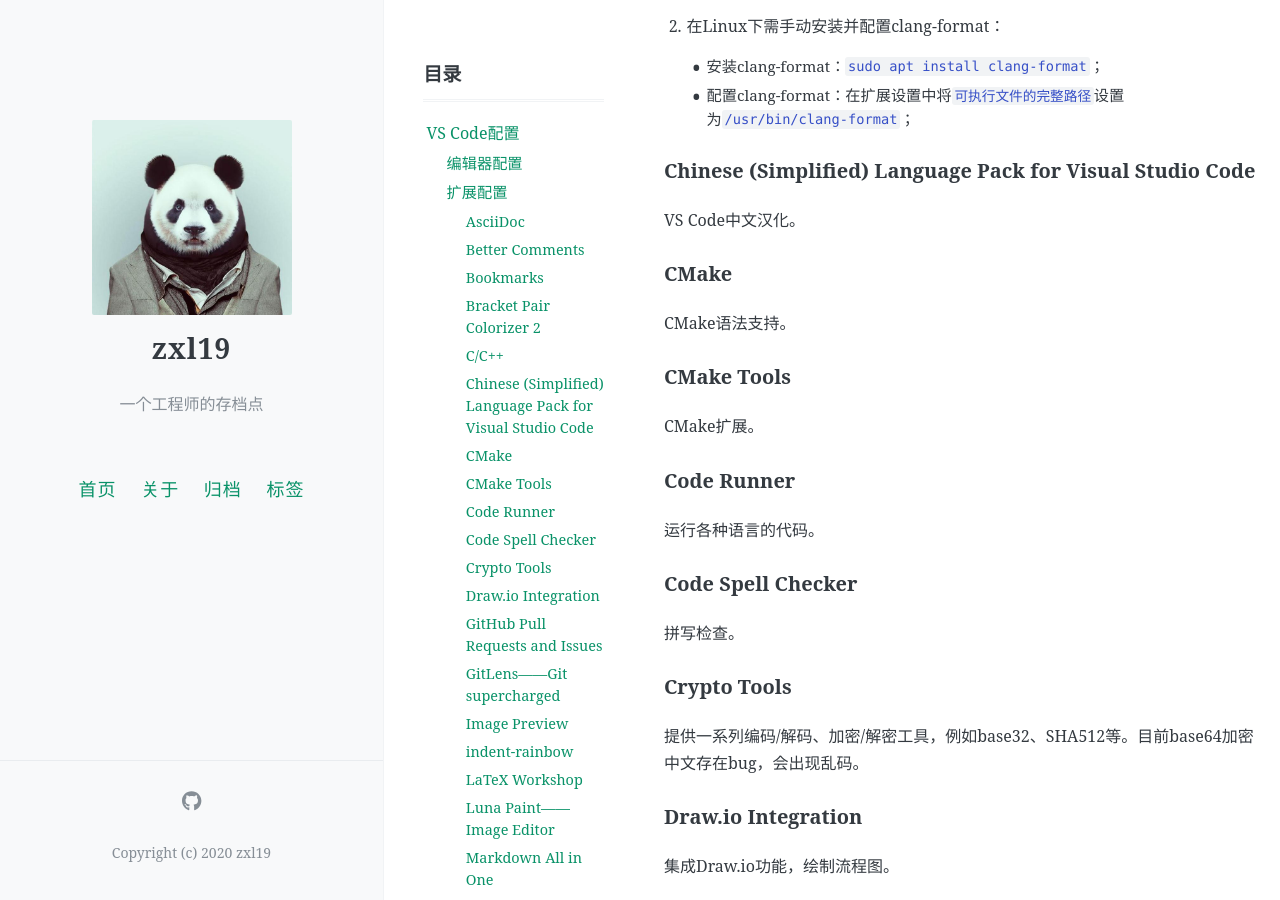
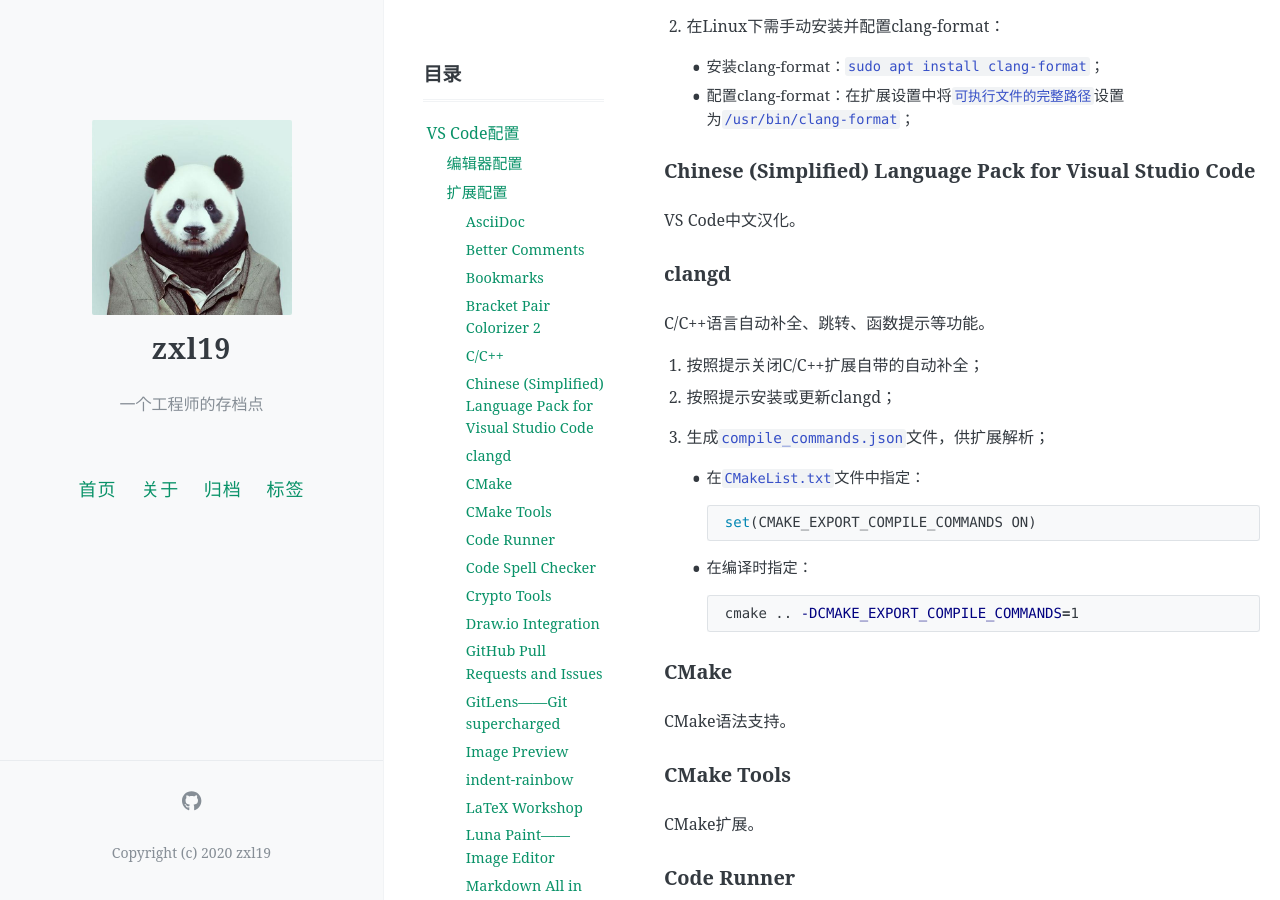
Before and after one commit to zxl19/zxl19.github.io, a Jekyll site: the page built from _posts/2020-06-03-vscode-setup.md, in a window 1280 px wide and 900 px high, scrolled down 1442 px. Built offline with Jekyll 4.4.1, drawn with Linux system fonts in a browser that asks for light colours; comment, search, counter and statistics services are not loaded; some of the changed text lies outside the part shown.

Commit message:
Update Posts

````diff
--- a/_posts/2020-06-03-vscode-setup.md
+++ b/_posts/2020-06-03-vscode-setup.md
@@ -68,6 +68,26 @@ C/C++语言扩展。
 ### Chinese (Simplified) Language Pack for Visual Studio Code
 
 VS Code中文汉化。
+
+### clangd
+
+C/C++语言自动补全、跳转、函数提示等功能。
+
+1. 按照提示关闭C/C++扩展自带的自动补全；
+2. 按照提示安装或更新clangd；
+3. 生成`compile_commands.json`文件，供扩展解析；
+
+   - 在`CMakeList.txt`文件中指定：
+
+      ```cmake
+      set(CMAKE_EXPORT_COMPILE_COMMANDS ON)
+      ```
+
+   - 在编译时指定：
+
+      ```shell
+      cmake .. -DCMAKE_EXPORT_COMPILE_COMMANDS=1
+      ```
 
 ### CMake
 
@@ -248,3 +268,5 @@ FIXME: 待修复内容
 15. [实时可视化Debug：VS Code开源新工具，一键解析代码结构](https://zhuanlan.zhihu.com/p/109212146)
 16. [Visual Studio Code如何编写运行C、C++程序？-程序员柠檬的回答-知乎](https://www.zhihu.com/question/30315894/answer/1574277687)
 17. [Markdown完美转PDF-简书](https://www.jianshu.com/p/4856a78b96b6)
+18. [Visual Studio会被VS Code及各种插件取代吗？-知乎](https://www.zhihu.com/question/277139137/answer/1657100889)
+19. [使用clangd替代c/c++配置vscode c++项目-smallsunsun的文章-知乎](https://zhuanlan.zhihu.com/p/145430576)
````
Also changed, not shown: _posts/2021-11-07-screen-record.md (+15 -0 lines).
